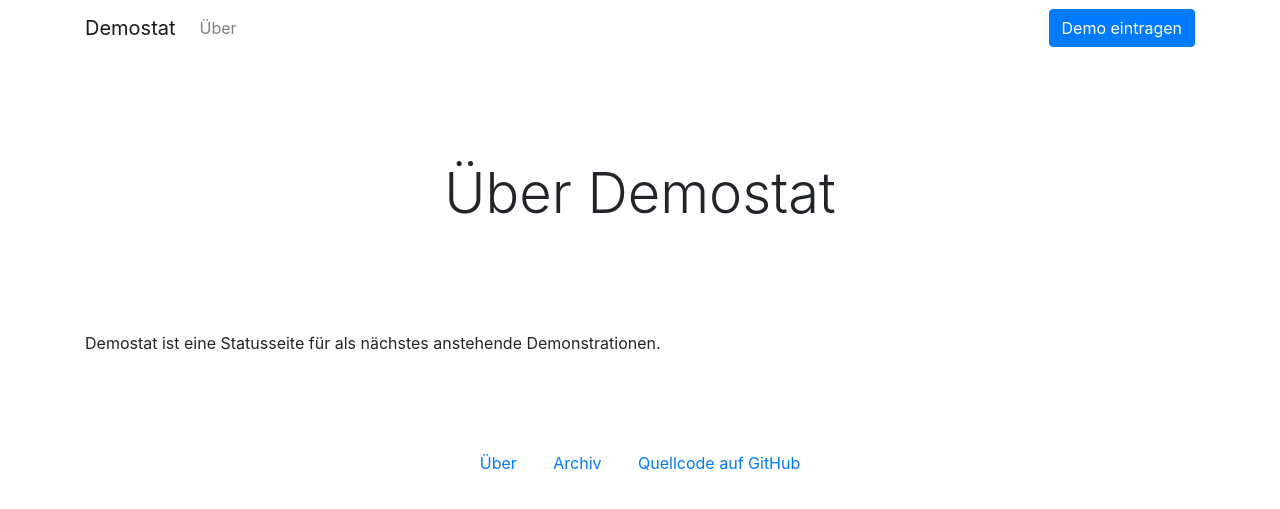
After one commit to demostat/demostat, a Django app: template demostat/templates/demostat/about.html in a window 1280 px wide. The commit adds this page. Shown: the top 509 px of the page. Run offline with Django 3.2, Linux system fonts and the light colour scheme; the template is opened without the code that fills it, so the values that code supplies are empty; some libraries are stand-ins or nearby versions.

Commit message:
Über Seite hinzugefügt (Issue #5)

```diff
--- /dev/null
+++ b/demostat/templates/demostat/about.html
@@ -0,0 +1,13 @@
+{% extends "demostat/base.html" %}
+
+{% block title %}Über Demostat{% endblock %}
+
+{% block header %}
+<h1 class="display-4">Über Demostat</h1>
+{% endblock%}
+
+{% block content %}
+<section>
+  Demostat ist eine Statusseite für als nächstes anstehende Demonstrationen.
+</section>
+{% endblock %}
--- a/demostat/templates/demostat/base.html
+++ b/demostat/templates/demostat/base.html
@@ -25,7 +25,7 @@
         <div class="collapse navbar-collapse" id="navbarTogglerDemo02">
           <ul class="navbar-nav mr-auto mt-2 mt-lg-0">
             <li class="nav-item">
-              <a class="nav-link" href="#">Über</a>
+              <a class="nav-link" href="{% url 'demostat:about' %}">Über</a>
             </li>
           </ul>
           <a href="#" class="btn btn-primary">Demo eintragen</a>
@@ -46,7 +46,7 @@
     </main>
     <footer>
       <div class="container">
-        <a href="#">Über</a>
+        <a href="{% url 'demostat:about' %}">Über</a>
         <a href="{% url 'demostat:demos' %}">Archiv</a>
         {% if SITE_IMPRINT_URL %}<a href="{{ SITE_IMPRINT_URL }}">Impressum</a>{% endif %}
         {% if SITE_PRIVACY_URL %}<a href="{{ SITE_PRIVACY_URL }}">Datenschutz</a>{% endif %}
--- a/demostat/urls.py
+++ b/demostat/urls.py
@@ -5,6 +5,7 @@ from . import views
 app_name = 'demostat'
 urlpatterns = [
     path('', views.IndexView.as_view(), name='index'),
+    path('about/', views.AboutView, name='about'),
     path('d/<int:demo_id>/', views.demo_id, name='demo_id'),
     path('demo/', views.demos, name='demos'),
     re_path(r'^demo/(?P<date__year>[0-9]{4})/$', views.demos_year, name='demos_year'),
--- a/demostat/views.py
+++ b/demostat/views.py
@@ -115,3 +115,6 @@ def tag(request, tag_slug):
         'tag_name': tag_name,
         'demo_list': demo_list
     }))
+
+def AboutView(request):
+    return render(request, 'demostat/about.html', make_context_object({}))
```
